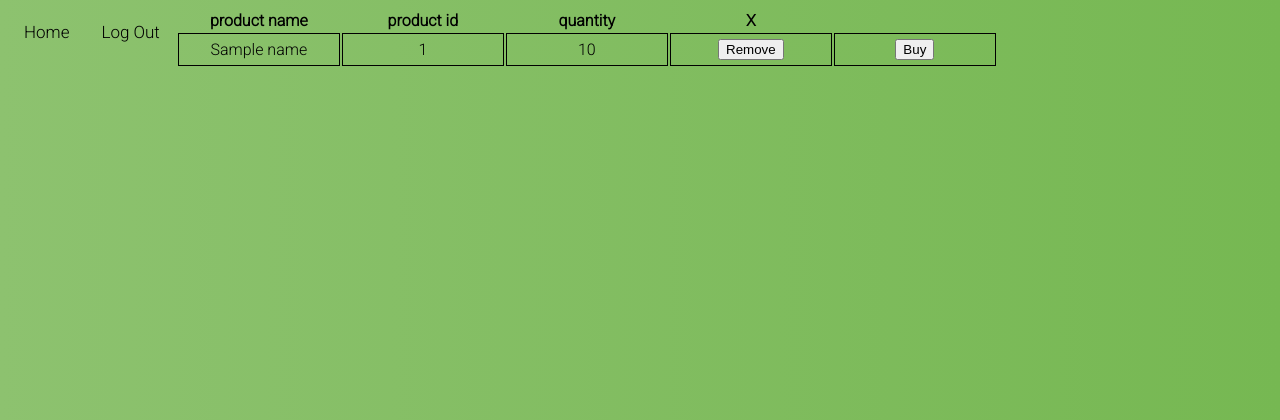
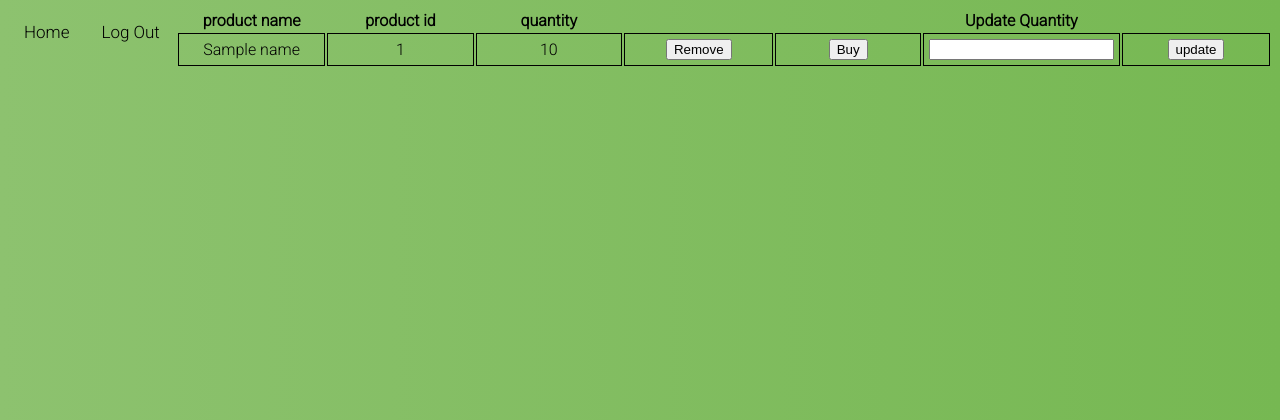
Before and after one commit to adhikansh1999/ds_webserver, a Flask app: template templates/cart.html in a window 1280 px wide. Shown: the top 420 px of the page. Run offline with Flask 2, Linux system fonts and the light colour scheme; the template is opened without the code that fills it: most values are stand-ins (such as "Sample title", 1, 10 or a date in 2020); parts of the project's set-up code (start-up, migrations or seed data) failed here and were passed over.

Commit message:
added update quantity

```diff
--- a/app.py
+++ b/app.py
@@ -190,7 +190,7 @@ def cart():
 				flash('item removed from cart!!')
 				return(redirect(url_for('cart')))
 
-			else:
+			elif 'buy' in form_obj:
 
 				cid = form_obj['buy']
 
@@ -204,6 +204,27 @@ def cart():
 				else:
 					flash('sorry, Item out of stock')
 					return redirect(url_for('cart'))
+
+			elif 'add_quant' in form_obj:
+				cid = form_obj['add_quant']
+				quantity = form_obj['quantity' + str(cid)]
+				print("----------- quantity = ", quantity)
+
+				if len(quantity)>0:
+					qint = int(quantity)
+
+					query = {"type":"write", "method":"update_quantity", "product_id":cid, "new_quantity":qint, "username":g.user}
+					update_cart_ack = send_request(query)
+					print("------------",update_cart_ack)
+					if(update_cart_ack["error"] == ""):
+						flash('item quantity succesfully updated!!')
+						return redirect(url_for('cart'))
+					else:
+						flash('sorry, {} items not available'.format(qint))
+						return redirect(url_for('cart'))
+				else:
+					pass
+				return redirect(url_for('cart'))
 
 				# ret = {"ack":True, "error":""}
 				# cursor = connection.cursor()
@@ -297,6 +318,10 @@ def feed():
 			add_to_cart_ack = send_request(query)
 			print(add_to_cart_ack)
 
+			if(add_to_cart_ack["error"] == ""):
+				flash('product added to cart!!')
+			else:
+				flash('sorry, more items not available')
 
 
 			# the notification table
@@ -313,7 +338,7 @@ def feed():
 			# 	cursor2.execute(query2, (iterator['username'],new_stmt) )
 			# 	connection.commit()
 
-			flash('product added to cart!!')
+
 			return redirect(url_for('feed'))
 
 
--- a/templates/cart.html
+++ b/templates/cart.html
@@ -132,7 +132,10 @@
         <th>product name</th>
         <th>product id</th>
         <th>quantity</th>
-        <th> X </th>
+        <th>  </th>
+        <th>  </th>
+        <th> Update Quantity </th>
+        <th>  </th>
     </tr>
     </thead>
     <tbody>
@@ -142,9 +145,12 @@
                 <td>{{data['name'][i]       }}</td>
                 <td>{{data['product_id'][i] }}</td>
                 <td>{{data['quantity'][i]   }}</td>
-                <td><button type="submit" name='remove' value="{{data['product_id'][i]  }}">Remove</button></td>
+                <td><button type="submit" name='remove' value="{{data['product_id'][i]}}">Remove</button></td>
 
                 <td><button type="submit" name='buy' value="{{data['product_id'][i] }}">Buy</button></td>
+                <td><input type="text" name="{{ 'quantity' ~ data['product_id'][i]   }}" pr></td>
+                <td><button type="submit" name='add_quant' value="{{data['product_id'][i]}}">update</button></td>
+
             </tr>
     {%endfor%}
     </tbody>
```
